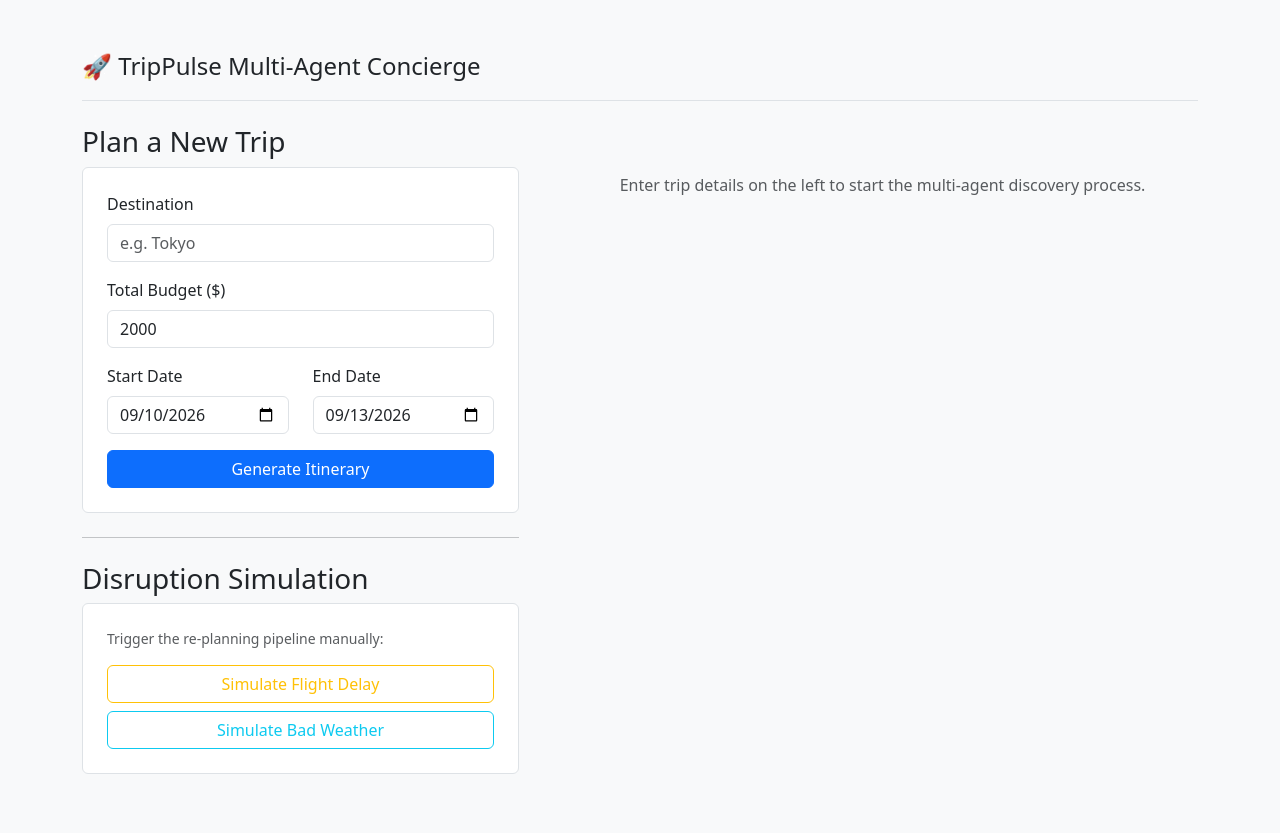
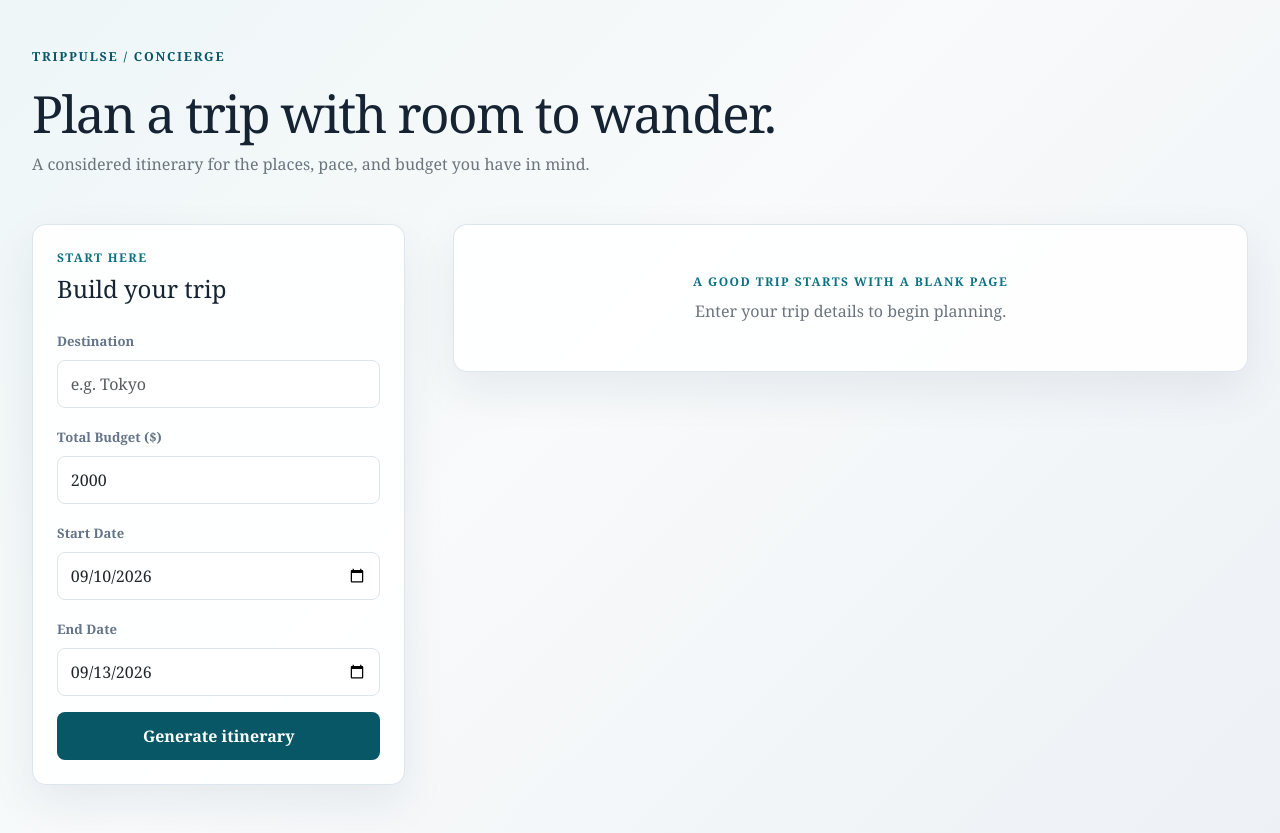
Before and after one commit to swetha21052001/trippulse-prod, a FastAPI app: page / in a window 1280 px wide. Before the commit the page ends 774 px from the top, so only its background shows below. Run offline with FastAPI, Linux system fonts and the light colour scheme.

Commit message:
Update UI

```diff
--- a/trippulse/templates/index.html
+++ b/trippulse/templates/index.html
@@ -6,23 +6,107 @@
     <title>TripPulse Concierge</title>
     <link href="https://cdn.jsdelivr.net/npm/bootstrap@5.3.0/dist/css/bootstrap.min.css" rel="stylesheet">
     <style>
-        body { background-color: #f8f9fa; }
-        .trip-summary { white-space: pre-wrap; background: #e9ecef; padding: 20px; border-radius: 8px; font-family: 'Segoe UI', Tahoma, Geneva, Verdana, sans-serif; }
-        .itinerary-day { border-left: 4px solid #0d6efd; }
-        .weather-update { background: #e8f4ff; border-left: 4px solid #0d6efd; }
+        :root {
+            --ink: #162333;
+            --muted: #667487;
+            --line: #dce4ec;
+            --paper: #ffffff;
+            --wash: #f3f7fa;
+            --accent: #0b7285;
+            --accent-dark: #075766;
+        }
+
+        body {
+            min-height: 100vh;
+            color: var(--ink);
+            background: linear-gradient(135deg, #eef6f7 0%, #f8fafb 45%, #edf1f5 100%);
+            font-family: Georgia, 'Times New Roman', serif;
+        }
+
+        .app-shell { max-width: 1240px; }
+        .brand-mark {
+            color: var(--accent-dark);
+            font-size: .78rem;
+            font-weight: 700;
+            letter-spacing: .14em;
+            text-transform: uppercase;
+        }
+        .page-title { font-size: clamp(2rem, 4vw, 3.4rem); letter-spacing: -.03em; }
+        .eyebrow {
+            color: var(--accent);
+            font-size: .75rem;
+            font-weight: 700;
+            letter-spacing: .12em;
+            text-transform: uppercase;
+        }
+        .panel {
+            background: rgba(255, 255, 255, .88);
+            border: 1px solid rgba(220, 228, 236, .95);
+            border-radius: 14px;
+            box-shadow: 0 18px 45px rgba(30, 53, 72, .08);
+        }
+        .planner-panel { position: sticky; top: 1.5rem; }
+        .form-label { color: var(--muted); font-size: .82rem; font-weight: 700; }
+        .form-control {
+            border-color: var(--line);
+            border-radius: 8px;
+            padding: .7rem .8rem;
+        }
+        .form-control:focus {
+            border-color: var(--accent);
+            box-shadow: 0 0 0 .2rem rgba(11, 114, 133, .12);
+        }
+        .btn-primary {
+            border: 0;
+            background: var(--accent-dark);
+            border-radius: 8px;
+            font-weight: 700;
+            padding: .75rem 1rem;
+        }
+        .btn-primary:hover { background: #064653; }
+        .trip-summary {
+            white-space: pre-wrap;
+            color: #354556;
+            background: var(--wash);
+            border: 1px solid var(--line);
+            border-radius: 10px;
+            padding: 1.25rem;
+            line-height: 1.7;
+        }
+        .dashboard-heading { border-bottom: 1px solid var(--line); }
+        .itinerary-day {
+            background: var(--paper);
+            border: 1px solid var(--line);
+            border-top: 4px solid var(--accent);
+            border-radius: 10px;
+            box-shadow: 0 12px 30px rgba(30, 53, 72, .06);
+        }
+        .activity-item { border-color: var(--line) !important; }
+        .activity-title { color: var(--ink); font-size: 1.03rem; }
+        .activity-details { color: var(--muted); font-size: .86rem; }
+        .day-controls { background: var(--wash); border-radius: 10px; padding: .6rem; }
+        .day-controls .btn { border-radius: 7px; font-size: .86rem; font-weight: 700; }
+        @media (max-width: 767px) {
+            .planner-panel { position: static; }
+            .page-title { font-size: 2.25rem; }
+        }
     </style>
 </head>
 <body>
-    <div class="container py-5">
-        <header class="pb-3 mb-4 border-bottom">
-            <span class="fs-4">🚀 TripPulse Multi-Agent Concierge</span>
+    <div class="container app-shell py-4 py-md-5">
+        <header class="mb-5">
+            <div class="brand-mark mb-3">TripPulse / Concierge</div>
+            <h1 class="page-title mb-2">Plan a trip with room to wander.</h1>
+            <p class="text-secondary mb-0">A considered itinerary for the places, pace, and budget you have in mind.</p>
         </header>
 
-        <div class="row g-5">
+        <div class="row g-4 g-xl-5 align-items-start">
             <!-- Planning Form -->
-            <div class="col-md-5">
-                <h3>Plan a New Trip</h3>
-                <form id="planForm" class="p-4 border rounded bg-white">
+            <div class="col-lg-4">
+                <div class="panel planner-panel p-4 p-lg-4">
+                    <div class="eyebrow mb-2">Start here</div>
+                    <h2 class="h4 mb-4">Build your trip</h2>
+                    <form id="planForm">
                     <div class="mb-3">
                         <label class="form-label">Destination</label>
                         <input type="text" id="dest" class="form-control" placeholder="e.g. Tokyo" required>
@@ -41,50 +125,52 @@
                             <input type="date" id="end" class="form-control" value="2026-09-13" required>
                         </div>
                     </div>
-                    <button type="submit" class="btn btn-primary w-100">Generate Itinerary</button>
-                </form>
+                        <button type="submit" class="btn btn-primary w-100">Generate itinerary</button>
+                    </form>
+                </div>
 
-                <hr class="my-4">
-
-                <h3>Disruption Simulation</h3>
-                <div class="p-4 border rounded bg-white">
-                    <p class="text-muted small">Trigger the re-planning pipeline manually:</p>
-                    <button class="btn btn-outline-warning mb-2 w-100" onclick="simulateDisruption('flight_delay')">Simulate Flight Delay</button>
-                    <button class="btn btn-outline-info w-100" onclick="simulateDisruption('weather_rain')">Simulate Bad Weather</button>
-                </div>
             </div>
 
             <!-- Dashboard & Itinerary -->
-            <div class="col-md-7">
+            <div class="col-lg-8">
                 <div id="dashboard" style="display:none;">
-                    <h3>Trip Dashboard</h3>
-                    <div id="weatherUpdate" class="weather-update rounded p-3 mb-4"></div>
-                    <div id="summary" class="trip-summary mb-4"></div>
+                    <div class="dashboard-heading d-flex justify-content-between align-items-end gap-3 pb-3 mb-4">
+                        <div>
+                            <div class="eyebrow mb-2">Your itinerary</div>
+                            <h2 class="h3 mb-0">Trip dashboard</h2>
+                        </div>
+                        <span class="text-secondary small">Ready to explore</span>
+                    </div>
+                    <div id="summary" class="trip-summary mb-5"></div>
 
-                    <h3>Planned Itinerary</h3>
-                    <div id="itinerary" class="mt-3"></div>
-                    <div class="d-flex justify-content-between align-items-center mt-3">
-                        <button id="previousDay" class="btn btn-outline-primary" type="button" onclick="showPreviousDay()">Previous</button>
-                        <span id="dayPosition" class="text-muted small"></span>
-                        <button id="nextDay" class="btn btn-primary" type="button" onclick="showNextDay()">Next</button>
+                    <div class="d-flex justify-content-between align-items-end mb-3">
+                        <div>
+                            <div class="eyebrow mb-1">Day by day</div>
+                            <h2 class="h4 mb-0">Planned itinerary</h2>
+                        </div>
+                    </div>
+                    <div id="itinerary"></div>
+                    <div class="day-controls d-flex justify-content-between align-items-center mt-3">
+                        <button id="previousDay" class="btn btn-outline-secondary" type="button" onclick="showPreviousDay()">Previous day</button>
+                        <span id="dayPosition" class="text-secondary small fw-semibold"></span>
+                        <button id="nextDay" class="btn btn-primary" type="button" onclick="showNextDay()">Next day</button>
                     </div>
                 </div>
-                <div id="loading" class="text-center mt-5" style="display:none;">
-                    <div class="spinner-border text-primary" role="status"></div>
-                    <p class="mt-2">Orchestrating agents and querying data providers...</p>
+                <div id="loading" class="panel text-center p-5" style="display:none;">
+                    <div class="spinner-border" style="color: var(--accent);" role="status"></div>
+                    <p class="text-secondary mt-3 mb-0">Crafting your itinerary...</p>
                 </div>
-                <div id="welcome" class="text-center mt-5">
-                    <p class="text-muted">Enter trip details on the left to start the multi-agent discovery process.</p>
+                <div id="welcome" class="panel p-5 text-center">
+                    <div class="eyebrow mb-2">A good trip starts with a blank page</div>
+                    <p class="text-secondary mb-0">Enter your trip details to begin planning.</p>
                 </div>
             </div>
         </div>
     </div>
 
     <script>
-        let currentTripId = null;
         let itineraryDays = [];
         let currentDayIndex = 0;
-        let dailyForecast = [];
 
         document.getElementById('planForm').onsubmit = async (e) => {
             e.preventDefault();
@@ -109,50 +195,14 @@
             });
             const data = await res.json();
 
-            currentTripId = data.trip_id;
             updateUI(data);
         };
-
-        async function simulateDisruption(type) {
-            if (!currentTripId) return alert('Please plan a trip first!');
-
-            const res = await fetch('/api/replan', {
-                method: 'POST',
-                headers: {'Content-Type': 'application/json'},
-                body: JSON.stringify({trip_id: currentTripId, disruption_type: type, details: "Manual simulation trigger"})
-            });
-            const data = await res.json();
-            updateUI(data);
-        }
 
         function updateUI(data) {
             document.getElementById('loading').style.display = 'none';
             document.getElementById('dashboard').style.display = 'block';
             document.getElementById('summary').innerText = data.summary;
-            dailyForecast = data.state.weather_forecast || [];
-            renderWeather(dailyForecast);
             prepareItinerary(data.state.activity_plan || []);
-        }
-
-        function renderWeather(forecast) {
-            const weatherUpdate = document.getElementById('weatherUpdate');
-            weatherUpdate.replaceChildren();
-
-            const heading = document.createElement('h5');
-            heading.className = 'mb-1';
-            heading.textContent = 'Weather update';
-            weatherUpdate.appendChild(heading);
-
-            const details = document.createElement('div');
-            details.className = 'text-muted';
-            if (!forecast.length) {
-                details.textContent = 'Weather data is currently unavailable.';
-            } else {
-                details.textContent = forecast.map(day =>
-                    `${day.date}: ${day.condition}, ${day.temperature_c.toFixed(1)}°C, ${Math.round(day.rain_probability * 100)}% rain chance`
-                ).join(' | ');
-            }
-            weatherUpdate.appendChild(details);
         }
 
         function prepareItinerary(activities) {
@@ -180,29 +230,23 @@
 
             const selectedDay = itineraryDays[currentDayIndex];
             const daySection = document.createElement('section');
-            daySection.className = 'itinerary-day bg-white border rounded p-3 mb-3';
+            daySection.className = 'itinerary-day p-3 p-md-4 mb-3';
 
             const heading = document.createElement('h5');
+            heading.className = 'mb-1';
             heading.textContent = `Day ${selectedDay.day}`;
             daySection.appendChild(heading);
 
-            const weather = dailyForecast[Number(selectedDay.day) - 1];
-            const weatherDetails = document.createElement('div');
-            weatherDetails.className = 'text-muted small mb-2';
-            weatherDetails.textContent = weather
-                ? `${weather.date} | ${weather.condition} | ${Number(weather.temperature_c).toFixed(1)}°C | ${Math.round(weather.rain_probability * 100)}% rain chance`
-                : 'Daily weather data is currently unavailable.';
-            daySection.appendChild(weatherDetails);
-
             selectedDay.activities.forEach(activity => {
                 const item = document.createElement('div');
-                item.className = 'border-top pt-2 mt-2';
+                item.className = 'activity-item border-top pt-3 mt-3';
                 const title = document.createElement('strong');
+                title.className = 'activity-title d-block';
                 title.textContent = `${activity.time_slot}: ${activity.name}`;
                 item.appendChild(title);
 
                 const details = document.createElement('div');
-                details.className = 'text-muted small';
+                details.className = 'activity-details mt-1';
                 details.textContent = `${activity.category} | ${activity.location} | $${Number(activity.cost).toFixed(2)}${activity.status === 'Swapped' ? ' | Indoor alternative' : ''}`;
                 item.appendChild(details);
                 daySection.appendChild(item);
```
